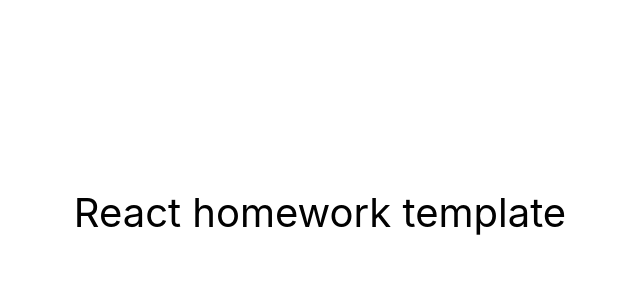
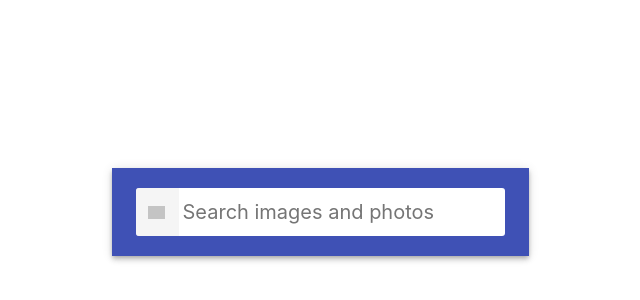
Before and after one commit to VictorSelischev/goit-react-hw-03-image-finder, a React (Create React App) app: page / in a window 1280 px wide. Shown: the part 188-488 px from the top of the page, without its empty margins (320-960 px from the left). Built offline with nearby package versions, Linux system fonts and the light colour scheme; no server answers; grey boxes are pictures that could not be loaded.

Commit message:
Create Searchbar

```diff
--- a/src/components/App.jsx
+++ b/src/components/App.jsx
@@ -1,4 +1,30 @@
-export const App = () => {
+import { Component } from 'react';
+import { Searchbar } from './Searchbar/Searchbar';
+
+class App extends Component {
+  KEY_API = '29396697-739a936ff485fb734bceeac87';
+
+  state = {
+    gallery: null,
+    isLoading: false,
+    q: '',
+  }
+
+  componentDidMount() {
+    const { q } = this.state;
+    this.setState({ isLoading: true });
+    setTimeout(() => {fetch(
+      `https://pixabay.com/api/?q=${q}&page=1&key=${this.KEY_API}&image_type=photo&orientation=horizontal&per_page=12`
+    )
+      .then(res => res.json())
+      .then(gallery => this.setState({ gallery })).finally(() => this.setState({isLoading: false}))}, 5000);
+  }
+
+
+
+  render() {
+    const { gallery, isLoading } = this.state;
+
     return (
       <div
         style={{
@@ -7,10 +33,32 @@
           justifyContent: 'center',
           alignItems: 'center',
           fontSize: 40,
-        color: '#010101'
+          color: '#010101',
         }}
       >
-      React homework template
+        <Searchbar />
+        {/* {isLoading ? <h2>Loading...</h2> : <ImageGallery gallery={ gallery } />} */}
+        {/* {gallery && <div>Тут будет галерея после фетча</div>} */}
       </div>
     );
-};
+  }
+}
+
+export { App };
+
+// export const App = () => {
+//   return (
+//     <div
+//       style={{
+//         height: '100vh',
+//         display: 'flex',
+//         justifyContent: 'center',
+//         alignItems: 'center',
+//         fontSize: 40,
+//         color: '#010101'
+//       }}
+//     >
+//       React homework template
+//     </div>
+//   );
+// };
--- /dev/null
+++ b/src/components/Searchbar/Searchbar.jsx
@@ -0,0 +1,27 @@
+import { Component } from 'react';
+import css from './Searchbar.module.css';
+
+class Searchbar extends Component {
+    render() {
+
+    return (
+      <header className={css.searchbar}>
+        <form className={css.searchForm}>
+          <button type="submit" className={css.searchFormButton}>
+            <span className={css.searchFormButtonLabel}>Search</span>
+          </button>
+
+          <input
+            className={css.searchFormInput}
+            type="text"
+            autoComplete="off"
+            autoFocus
+            placeholder="Search images and photos"
+          />
+        </form>
+      </header>
+    );
+  }
+}
+
+export { Searchbar };
--- /dev/null
+++ b/src/components/Searchbar/Searchbar.module.css
@@ -0,0 +1,75 @@
+.searchbar {
+  top: 0;
+  left: 0;
+  position: sticky;
+  z-index: 1100;
+  display: flex;
+  justify-content: center;
+  align-items: center;
+  min-height: 64px;
+  padding-right: 24px;
+  padding-left: 24px;
+  padding-top: 12px;
+  padding-bottom: 12px;
+  color: #fff;
+  background-color: #3f51b5;
+  box-shadow: 0px 2px 4px -1px rgba(0, 0, 0, 0.2),
+    0px 4px 5px 0px rgba(0, 0, 0, 0.14), 0px 1px 10px 0px rgba(0, 0, 0, 0.12);
+}
+
+.searchForm {
+  display: flex;
+  align-items: center;
+  width: 100%;
+  max-width: 600px;
+  background-color: #fff;
+  border-radius: 3px;
+  overflow: hidden;
+}
+
+.searchFormButton {
+  display: inline-block;
+  width: 48px;
+  height: 48px;
+  border: 0;
+  background-image: url('https://image.flaticon.com/icons/svg/149/149852.svg');
+  background-size: 40%;
+  background-repeat: no-repeat;
+  background-position: center;
+  opacity: 0.6;
+  transition: opacity 250ms cubic-bezier(0.4, 0, 0.2, 1);
+  cursor: pointer;
+  outline: none;
+}
+
+.searchFormButton:hover {
+  opacity: 1;
+}
+
+.searchFormButtonLabel {
+  position: absolute;
+  width: 1px;
+  height: 1px;
+  padding: 0;
+  overflow: hidden;
+  clip: rect(0, 0, 0, 0);
+  white-space: nowrap;
+  clip-path: inset(50%);
+  border: 0;
+}
+
+.searchFormInput {
+  display: inline-block;
+  width: 100%;
+  font: inherit;
+  font-size: 20px;
+  border: none;
+  outline: none;
+  padding-left: 4px;
+  padding-right: 4px;
+}
+
+.searchFormInput:placeholder {
+  font: inherit;
+  font-size: 18px;
+}
```
Lines whose indentation alone changed are shown as unchanged.
